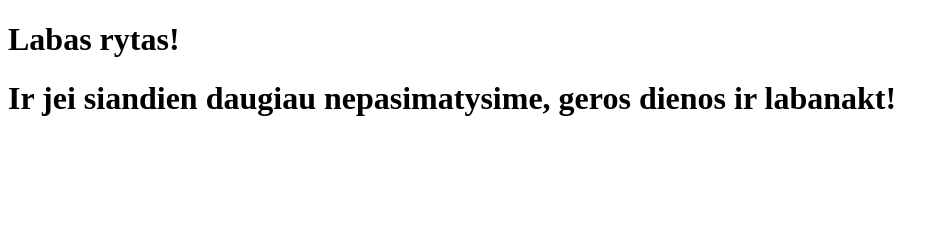
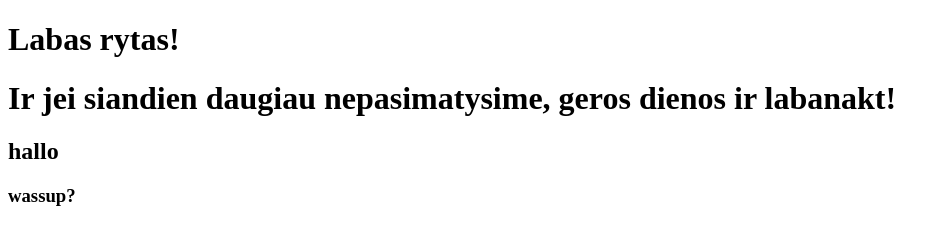
Before and after one commit to valerijaSimkeviciene/naujasProjektas, a plain HTML site: page index.html in a window 1280 px wide. Shown: the whole page, without its empty margins (0-949 px from the left). Drawn offline with Linux system fonts and the light colour scheme.

Commit message:
pirma koja ir antra

```diff
--- a/index.html
+++ b/index.html
@@ -10,5 +10,7 @@
     <H1>Labas rytas!</H1>
 
     <H1>Ir jei siandien daugiau nepasimatysime, geros dienos ir labanakt!</H1>
+    <h2>hallo</h2>
+    <h3>wassup?</h3>
 </body>
 </html>
```
